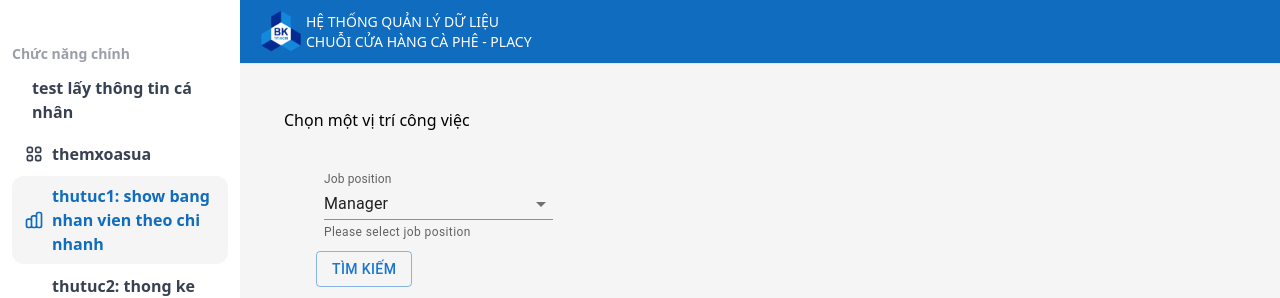
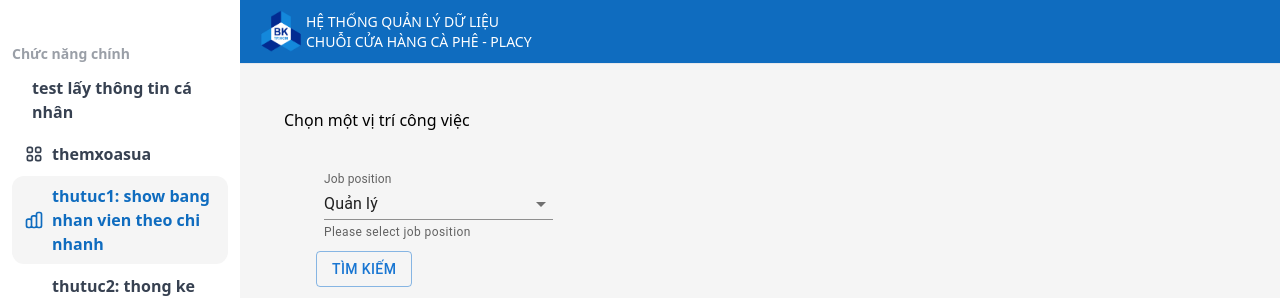
Before and after one commit to longthaibao/COFFEE-MANAGE, a React (Create React App) app in the folder client/: page /admin/thutuc1 in a window 1280 px wide. Shown: the top 298 px of the page. Built offline with nearby package versions, Linux system fonts and the light colour scheme.

Commit message:
Change ShowNV

```diff
--- a/client/src/components/ShowEmp.js
+++ b/client/src/components/ShowEmp.js
@@ -13,22 +13,30 @@ import { Button } from "@mui/material";
 import axios from "axios";
 const currencies = [
   {
-    value: "Manager",
-    label: "Manager",
+    value: "Quản lý",
+    label: "Quản lý",
   },
   {
-    value: "Cashier",
-    label: "Cashier",
+    value: "Thu ngân",
+    label: "Thu ngân",
   },
   {
-    value: "Salesperson",
-    label: "Salesperson",
+    value: "Pha chế",
+    label: "Pha chế",
+  },
+  {
+    value: "Bảo vệ",
+    label: "Bảo vệ",
+  },
+  {
+    value: "Tạp vụ",
+    label: "Tạp vụ",
   },
 ];
 var newjob_type = "";
 function ShowEmp() {
-  const [job_type, setJobType] = React.useState("Manager");
-  const [job_typeOnClick, setJob_TypeOnClick] = React.useState("Manager");
+  const [job_type, setJobType] = React.useState("Quản lý");
+  const [job_typeOnClick, setJob_TypeOnClick] = React.useState("Quản lý");
   const [arrayOfEmp, setArrayOfEmp] = React.useState([]);
   const handleSubmit = () => {
     axios
```
